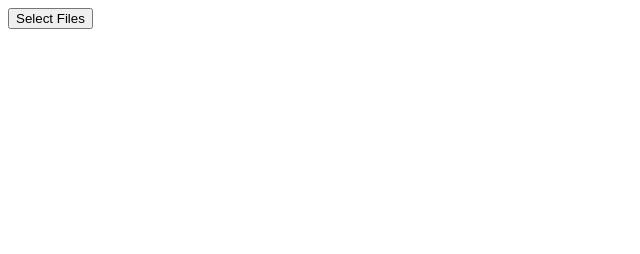
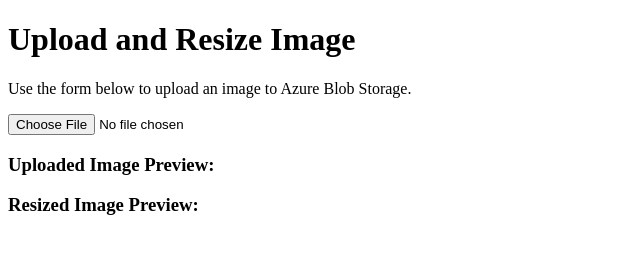
Before and after one commit to Divy0801/Image-Resizer-App, a website: page src/index.html in a window 1280 px wide. Shown: the whole page, without its empty margins (0-640 px from the left). Drawn offline with Linux system fonts and the light colour scheme.

Commit message:
Update index.html

```diff
--- a/src/index.html
+++ b/src/index.html
@@ -1,11 +1,20 @@
 <!DOCTYPE html>
 <html>
 <head>
-    <title>Azure</title>
+    <title>Azure Image Uploader</title>
 </head>
 <body>
-    <button id = "select-button">Select Files</button>
-    <input type = "file" id = "file-input" multiple style = "display : none;" />
-    <script src = "script.js"></script>
+    <h1>Upload and Resize Image</h1>
+    <p>Use the form below to upload an image to Azure Blob Storage.</p>
+    <input type="file" id="fileInput" />
+    <div>
+        <h3>Uploaded Image Preview:</h3>
+        <img id="uploadedImagePreview" style="display: none;" />
+    </div>
+    <div>
+        <h3>Resized Image Preview:</h3>
+        <img id="resizedImagePreview" style="display: none;" />
+    </div>
+    <script src="script.js"></script>
 </body>
 </html>
```
